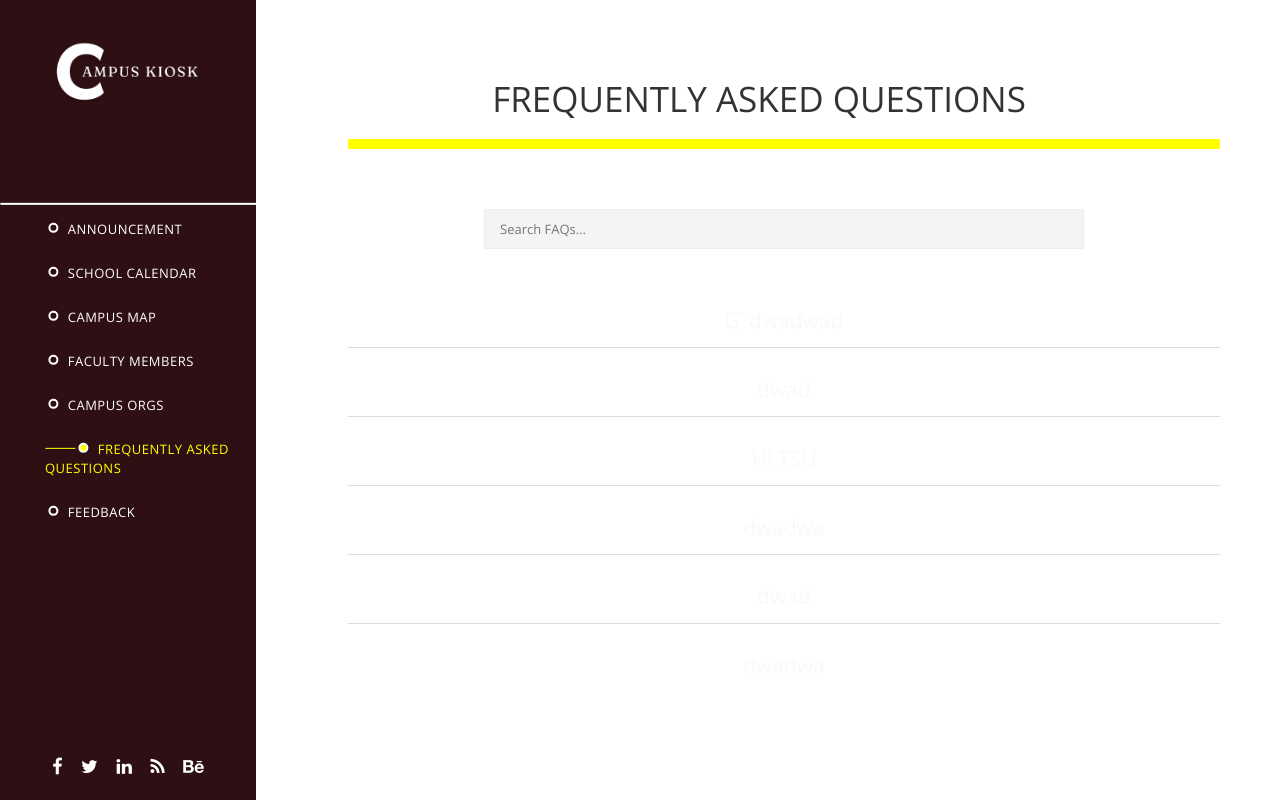
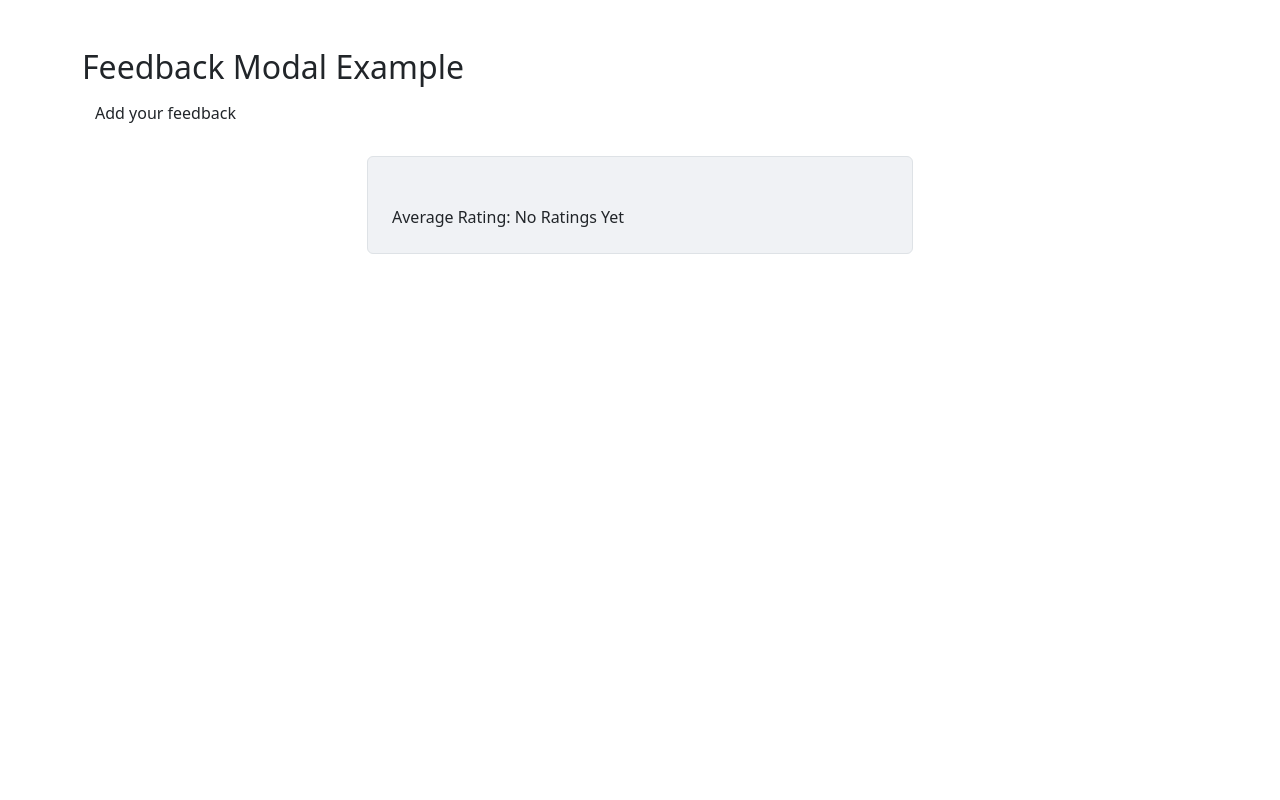
Before and after one commit to hanzong05/projectCkiosk, a PHP site: page /index2.php in a window 1280 px wide. Run offline with PHP 8.4, Linux system fonts and the light colour scheme; data comes from the database, SQL or seed files in the repository.

Commit message:
Your commit message here

```diff
--- a/index2.php
+++ b/index2.php
@@ -1,259 +1,243 @@
-<?php
-session_start();
-include_once ("class/mainclass.php");
-include_once ("class/connection.php");
-$obj = new mainClass();
-$allAnnouncement = $obj->show_announcement();
-$allEvent = $obj->show_eventsByMonth();
-$allIt = $obj->show_allIt();
-$allCs = $obj->show_allCs();
-$allIs = $obj->show_allIs();
-$allOrg = $obj->show_org();
-$allMit = $obj->show_allMit();
-
-$allItHeads = $obj->show_allItHeads();
-$allCsHeads = $obj->show_allCsHeads();
-$allIsHeads = $obj->show_allIsHeads();
-$allMitHeads = $obj->show_allMitHeads();
-$allDean = $obj->show_allDeanHeads();
-$showfaqs = $obj->show_allFAQS();
-
-
-?>
 <!DOCTYPE html>
-<html>
-
+<html lang="en">
 <head>
-    <meta charset="utf-8">
-    <meta http-equiv="X-UA-Compatible" content="IE=edge,chrome=1">
-    <title>Campus Kiosk</title>
-    <meta name="description" content="">
-    <meta name="viewport" content="width=device-width, initial-scale=1">
-    <link rel="apple-touch-icon" href="apple-touch-icon.png">
-    <link rel="stylesheet" href="css/bootstrap.min.css">
-    <link rel="stylesheet" href="css/bootstrap-theme.min.css">
-    <link rel="stylesheet" href="css/fontAwesome.css">
-    <link rel="stylesheet" href="css/light-box.css">
-    <link rel="stylesheet" href="css/owl-carousel.css">
-    <link rel="stylesheet" href="css/templatemo-style.css">
-    <link href="https://fonts.googleapis.com/css?family=Open+Sans:300,400,600,700,800" rel="stylesheet">
-    <link rel="stylesheet" href="css/style.css">
-    <script src="js/vendor/modernizr-2.8.3-respond-1.4.2.min.js"></script>
+    <meta charset="UTF-8">
+    <meta name="viewport" content="width=device-width, initial-scale=1.0">
+    <title>Feedback Modal Example</title>
+    <!-- Bootstrap CSS -->
+    <link href="https://cdn.jsdelivr.net/npm/bootstrap@5.3.0/dist/css/bootstrap.min.css" rel="stylesheet">
+    <!-- Font Awesome -->
+    <link rel="stylesheet" href="https://cdnjs.cloudflare.com/ajax/libs/font-awesome/6.0.0-beta3/css/all.min.css">
     <style>
-
-</style>
+        .feedback-list {
+            max-height: 300px; /* Limit height of feedback list */
+            overflow-y: auto; /* Enable scrolling if content exceeds height */
+        }
+        .emoji-select {
+            cursor: pointer;
+            font-size: 2rem;
+            transition: transform 0.2s;
+        }
+        .emoji-select:hover {
+            transform: scale(1.2);
+        }
+    </style>
 </head>
-
 <body>
 
+<div class="container mt-5">
+    <!-- Heading -->
+    <h2 class="section-heading">Feedback Modal Example</h2>
 
+    <!-- Button to trigger modal -->
+    <button type="button" class="btn btn-modern" data-bs-toggle="modal" data-bs-target="#feedbackModal">
+        Add your feedback
+    </button>
 
-    <header class="nav-down responsive-nav hidden-lg hidden-md">
-        <button type="button" id="nav-toggle" class="navbar-toggle" data-toggle="collapse" data-target="#main-nav">
-            <span class="sr-only">Toggle navigation</span>
-            <span class="icon-bar"></span>
-            <span class="icon-bar"></span>
-            <span class="icon-bar"></span>
-        </button>
-        <!--/.navbar-header-->
-        <div id="main-nav" class="collapse navbar-collapse">
-            <nav>
-                <ul class="nav navbar-nav">
-                    <li><a href="#announcement">ANNOUNCEMENT</a></li>
-                    <li><a href="#schoolcalendar">SCHOOL CALENDAR</a></li>
-                    <li><a href="#campusmap">CAMPUS MAP</a></li>
-                    <li><a href="#facultymembers">FACULTY MEMBERS</a></li>
-                    <li><a href="#campusorgs">CAMPUS ORGS</a></li>
-                    <li><a href="#faqs">FREQUENTLY ASKED QUESTIONS</a></li>
-                    <li><a href="#feed">FEEDBACK</a></li>
-                </ul>
-            </nav>
-        </div>
-    </header>
+    <!-- Feedback Display Section -->
+    <div class="row d-flex justify-content-center mt-4">
+        <div class="col-md-8 col-lg-6">
+            <div class="card shadow-0 border" style="background-color: #f0f2f5;">
+                <div class="card-body p-4">
+                    <div id="feedbackList" class="feedback-list">
+                        <!-- Dynamically filled feedback items will go here -->
+                    </div>
 
-    <div class="sidebar-navigation hidde-sm hidden-xs">
-        <div class="logo">
-            <a href="#"><img src="img/C.png" alt="" width="240"></a>
-        </div>
-        <nav>
-            <ul>
-                <li>
-                    <a href="#announcement">
-                        <span class="rect"></span>
-                        <span class="circle"></span>
-                        ANNOUNCEMENT
-                    </a>
-                </li>
-                <li>
-                    <a href="#schoolcalendar">
-                        <span class="rect"></span>
-                        <span class="circle"></span>
-                        SCHOOL CALENDAR
-                    </a>
-                </li>
-                <li>
-                    <a href="#campusmap">
-                        <span class="rect"></span>
-                        <span class="circle"></span>
-                        CAMPUS MAP
-                    </a>
-                </li>
-                <li>
-                    <a href="#facultymembers">
-                        <span class="rect"></span>
-                        <span class="circle"></span>
-                        FACULTY MEMBERS
-                    </a>
-                </li>
-                <li>
-                    <a href="#campusorgs">
-                        <span class="rect"></span>
-                        <span class="circle"></span>
-                        CAMPUS ORGS
-                    </a>
-                </li>
-                <li>
-                    <a href="#faqs">
-                        <span class="rect"></span>
-                        <span class="circle"></span>
-                        FREQUENTLY ASKED QUESTIONS
-                    </a>
-                </li>
-                <li>
-                    <a href="#feed">
-                        <span class="rect"></span>
-                        <span class="circle"></span>
-                        FEEDBACK
-                    </a>
-                </li>
-            </ul>
-        </nav>
-        <ul class="social-icons">
-            <li><a href="#"><i class="fa fa-facebook"></i></a></li>
-            <li><a href="#"><i class="fa fa-twitter"></i></a></li>
-            <li><a href="#"><i class="fa fa-linkedin"></i></a></li>
-            <li><a href="#"><i class="fa fa-rss"></i></a></li>
-            <li><a href="#"><i class="fa fa-behance"></i></a></li>
-        </ul>
-    </div>
-
-    <div class="page-content">
-    <section id="faqs" class="content-section">
-    <div id="faqs-content">
-        <div class="section-heading text-center borderYellow">
-            <h1>FREQUENTLY ASKED QUESTIONS</h1>
-        </div>
-        <div class="section-content">
-            <!-- Search Bar -->
-            <div class="search-container">
-                <input type="text" id="faq-search" placeholder="Search FAQs..." onkeyup="filterFAQs()">
-            </div>
-
-            <div class="faq-items-container">
-                <?php if (is_array($showfaqs)): ?>
-                    <?php foreach ($showfaqs as $faq): ?>
-                        <div class="faq-item" data-question="<?php echo strtolower(strip_tags($faq['faqs_question'])); ?>">
-                            <h3 class="faq-question" onclick="toggleAnswer(<?php echo $faq['faqs_id']; ?>)">
-                                <?php echo strip_tags($faq['faqs_question']); ?>
-                            </h3>
-                            <div id="answer-<?php echo $faq['faqs_id']; ?>" class="faq-answer">
-                                <?php echo strip_tags($faq['faqs_answer']); ?>
-                            </div>
-                        </div>
-                    <?php endforeach; ?>
-                <?php else: ?>
-                    <p>No FAQs available</p>
-                <?php endif; ?>
+                    <!-- Average Ratings -->
+                    <div class="total-ratings mt-4">
+                        Average Rating: <span id="averageRatingText">No Ratings Yet</span>
+                    </div>
+                </div>
             </div>
         </div>
     </div>
-</section>
+</div>
 
+<!-- Modal for feedback -->
+<div class="modal fade" id="feedbackModal" tabindex="-1" aria-labelledby="feedbackModalLabel" aria-hidden="true">
+    <div class="modal-dialog">
+        <div class="modal-content">
+            <div class="modal-header">
+                <h5 class="modal-title" id="feedbackModalLabel">Feedback Form</h5>
+                <button type="button" class="btn-close" data-bs-dismiss="modal" aria-label="Close"></button>
+            </div>
+            <div class="modal-body">
+                <form id="feedbackForm" enctype="multipart/form-data">
+                    <!-- Step 1: Emoji Rating -->
+                    <div class="step" id="step1">
+                        <h4>Rate Your Experience</h4>
+                        <div class="d-flex justify-content-around my-4">
+                            <span class="emoji-select" data-value="1">😠</span>
+                            <span class="emoji-select" data-value="2">😞</span>
+                            <span class="emoji-select" data-value="3">😐</span>
+                            <span class="emoji-select" data-value="4">😊</span>
+                            <span class="emoji-select" data-value="5">😍</span>
+                        </div>
+                        <button type="button" class="btn btn-primary" onclick="nextStep()">Next</button>
+                    </div>
 
+                    <!-- Step 2: Personal Information -->
+                    <div class="step" id="step2" style="display:none;">
+                        <h4>Provide Your Information</h4>
+                        <div class="mb-3">
+                            <label for="email" class="form-label">Email address (required)</label>
+                            <input type="email" class="form-control" id="email" required>
+                        </div>
+                        <div class="mb-3">
+                            <label for="name" class="form-label">Name (optional)</label>
+                            <input type="text" class="form-control" id="name">
+                        </div>
+                        <div class="mb-3">
+                            <label for="address" class="form-label">Address (optional)</label>
+                            <input type="text" class="form-control" id="address">
+                        </div>
+                        <div class="mb-3">
+                            <label for="college" class="form-label">College (optional)</label>
+                            <input type="text" class="form-control" id="college">
+                        </div>
+                        <div class="mb-3">
+                            <label for="year" class="form-label">Year (optional)</label>
+                            <input type="number" class="form-control" id="year" min="1" max="4">
+                        </div>
+                        <button type="button" class="btn btn-secondary" onclick="prevStep()">Previous</button>
+                        <button type="button" class="btn btn-primary" onclick="nextStep()">Next</button>
+                    </div>
 
+                    <!-- Step 3: Feedback and Image Upload -->
+                    <div class="step" id="step3" style="display:none;">
+                        <h4>Leave Your Feedback</h4>
+                        <div class="mb-3">
+                            <label for="feedback" class="form-label">Your feedback</label>
+                            <textarea class="form-control" id="feedback" rows="3" placeholder="Tell us more about your experience"></textarea>
+                        </div>
+                        <div class="mb-3">
+                            <label for="image" class="form-label">Upload an image (optional)</label>
+                            <input class="form-control" type="file" id="image">
+                        </div>
+                        <button type="button" class="btn btn-secondary" onclick="prevStep()">Previous</button>
+                        <button type="submit" class="btn btn-success">Submit</button>
+                    </div>
+                </form>
             </div>
+        </div>
+    </div>
+</div>
 
-    <!-- <script src="https://ajax.googleapis.com/ajax/libs/jquery/1.11.2/jquery.min.js"></script> -->
-    <script>window.jQuery || document.write('<script src="js/vendor/jquery-1.11.2.min.js"><\/script>')</script>
+<script>
+    let selectedRating; // To hold the selected rating
+    let feedbackCount = 0; // To track the number of feedback submissions
 
-    <script src="js/vendor/bootstrap.min.js"></script>
+    // Handle emoji selection
+    document.querySelectorAll('.emoji-select').forEach(item => {
+        item.addEventListener('click', function() {
+            document.querySelectorAll('.emoji-select').forEach(emoji => emoji.classList.remove('selected'));
+            this.classList.add('selected');
+            selectedRating = this; // Set selected rating
+        });
+    });
 
-    <script src="js/plugins.js"></script>
-    <script src="js/main.js"></script>
+    // Function to go to the next step
+    function nextStep() {
+        const currentStep = document.querySelector('.step:not([style*="display: none"])');
+        if (currentStep.nextElementSibling) {
+            currentStep.style.display = 'none';
+            currentStep.nextElementSibling.style.display = 'block';
+        }
+    }
 
-    <script>
-        // Hide Header on on scroll down
-        var didScroll;
-        var lastScrollTop = 0;
-        var delta = 5;
-        var navbarHeight = $('header').outerHeight();
+    // Function to go to the previous step
+    function prevStep() {
+        const currentStep = document.querySelector('.step:not([style*="display: none"])');
+        if (currentStep.previousElementSibling) {
+            currentStep.style.display = 'none';
+            currentStep.previousElementSibling.style.display = 'block';
+        }
+    }
 
-        $(window).scroll(function (event) {
-            didScroll = true;
-        });
+    let totalScore = 0; // To accumulate the total score
+    let averageRatingText = document.getElementById('averageRatingText'); // Reference to average rating display
 
-        setInterval(function () {
-            if (didScroll) {
-                hasScrolled();
-                didScroll = false;
-            }
-        }, 250);
+    // Event listener for feedback submission
+   // Event listener for feedback submission
+document.getElementById('feedbackForm').addEventListener('submit', function(event) {
+    event.preventDefault(); // Prevent form submission
+    const feedbackInput = document.getElementById('feedback').value.trim();
+    const emailInput = document.getElementById('email').value.trim();
+    const nameInput = document.getElementById('name').value.trim();
+    const addressInput = document.getElementById('address').value.trim();
+    const collegeInput = document.getElementById('college').value.trim();
+    const yearInput = document.getElementById('year').value.trim();
+    const imageInput = document.getElementById('image').files[0];
 
-        function hasScrolled() {
-            var st = $(this).scrollTop();
-
-            // Make sure they scroll more than delta
-            if (Math.abs(lastScrollTop - st) <= delta)
-                return;
-
-            // If they scrolled down and are past the navbar, add class .nav-up.
-            // This is necessary so you never see what is "behind" the navbar.
-            if (st > lastScrollTop && st > navbarHeight) {
-                // Scroll Down
-                $('header').removeClass('nav-down').addClass('nav-up');
-            } else {
-                // Scroll Up
-                if (st + $(window).height() < $(document).height()) {
-                    $('header').removeClass('nav-up').addClass('nav-down');
-                }
-            }
-
-            lastScrollTop = st;
+    if (feedbackInput && selectedRating) {
+        const formData = new FormData();
+        formData.append('rating', selectedRating.getAttribute('data-value'));
+        formData.append('feedback', feedbackInput);
+        formData.append('email', emailInput);
+        formData.append('name', nameInput);
+        formData.append('address', addressInput);
+        formData.append('college', collegeInput);
+        formData.append('year', yearInput);
+        if (imageInput) {
+            formData.append('image', imageInput);
         }
 
+        // Send data to PHP script via fetch
+        fetch('ajax/submit_feedback.php', {
+            method: 'POST',
+            body: formData
+        })
+        .then(response => {
+            console.log('Response:', response); // Log the response
+            if (!response.ok) {
+                throw new Error('Network response was not ok: ' + response.statusText);
+            }
+            return response.json(); // Parse response as JSON
+        })
+        .then(data => {
+            console.log('Data received:', data); // Log the data received
+            if (data.success) {
+                // Create feedback card
+                const feedbackCard = document.createElement('div');
+                feedbackCard.className = 'card mb-4';
+                feedbackCard.innerHTML = `
+                    <div class="card-body">
+                        <p><strong>Rating: ${selectedRating.textContent}</strong></p>
+                        <p>${feedbackInput}</p>
+                        <div class="d-flex justify-content-between">
+                            <div class="d-flex flex-row align-items-center">
+                                <img src="https://mdbcdn.b-cdn.net/img/Photos/Avatars/img%20(1).jpg" class="rounded-circle" height="30" alt="Avatar" />
+                                <p class="small mb-0 ms-2">${nameInput || 'Anonymous'}</p>
+                            </div>
+                            <p class="small mb-0">${new Date().toLocaleString()}</p>
+                        </div>
+                    </div>
+                `;
 
-    </script>
-   <script>function toggleAnswer(faqId) {
-    var answerDiv = document.getElementById('answer-' + faqId);
-    if (answerDiv.style.display === 'none') {
-        answerDiv.style.display = 'block';
-    } else {
-        answerDiv.style.display = 'none';
+                // Append the new feedback card to the feedback list
+                document.getElementById('feedbackList').prepend(feedbackCard);
+                feedbackInput.value = ''; // Clear input
+                document.querySelector('.btn-close').click(); // Close the modal
+
+                // Update average rating
+                totalScore += parseInt(selectedRating.getAttribute('data-value'));
+                feedbackCount++;
+                const averageRating = (totalScore / feedbackCount).toFixed(1);
+                averageRatingText.textContent = averageRating;
+            } else {
+                alert('Error submitting feedback');
+            }
+        })
+        .catch(error => {
+            console.error('Error:', error); // Log the error
+            alert('An error occurred: ' + error.message); // Optionally alert the user
+        });
     }
-}
-function filterFAQs() {
-    var input, filter, faqItems, questionText, i;
-    input = document.getElementById('faq-search');
-    filter = input.value.toLowerCase();
-    faqItems = document.getElementsByClassName('faq-item');
+});
 
-    for (i = 0; i < faqItems.length; i++) {
-        questionText = faqItems[i].getAttribute('data-question');
-        if (questionText.includes(filter)) {
-            faqItems[i].style.display = '';
-        } else {
-            faqItems[i].style.display = 'none';
-        }
-    }
-}
 </script>
 
-
-
-
-
-    <!-- <script src="http://ajax.googleapis.com/ajax/libs/jquery/1.10.2/jquery.min.js" type="text/javascript"></script> -->
-
+<!-- Bootstrap JS -->
+<script src="https://cdn.jsdelivr.net/npm/bootstrap@5.3.0/dist/js/bootstrap.bundle.min.js"></script>
 </body>
-
 </html>
```
Also changed, not shown: ajax/submit_feedback.php (added, +58 -0 lines), ajax/uploads/FlavoredBread.jpg (added).
